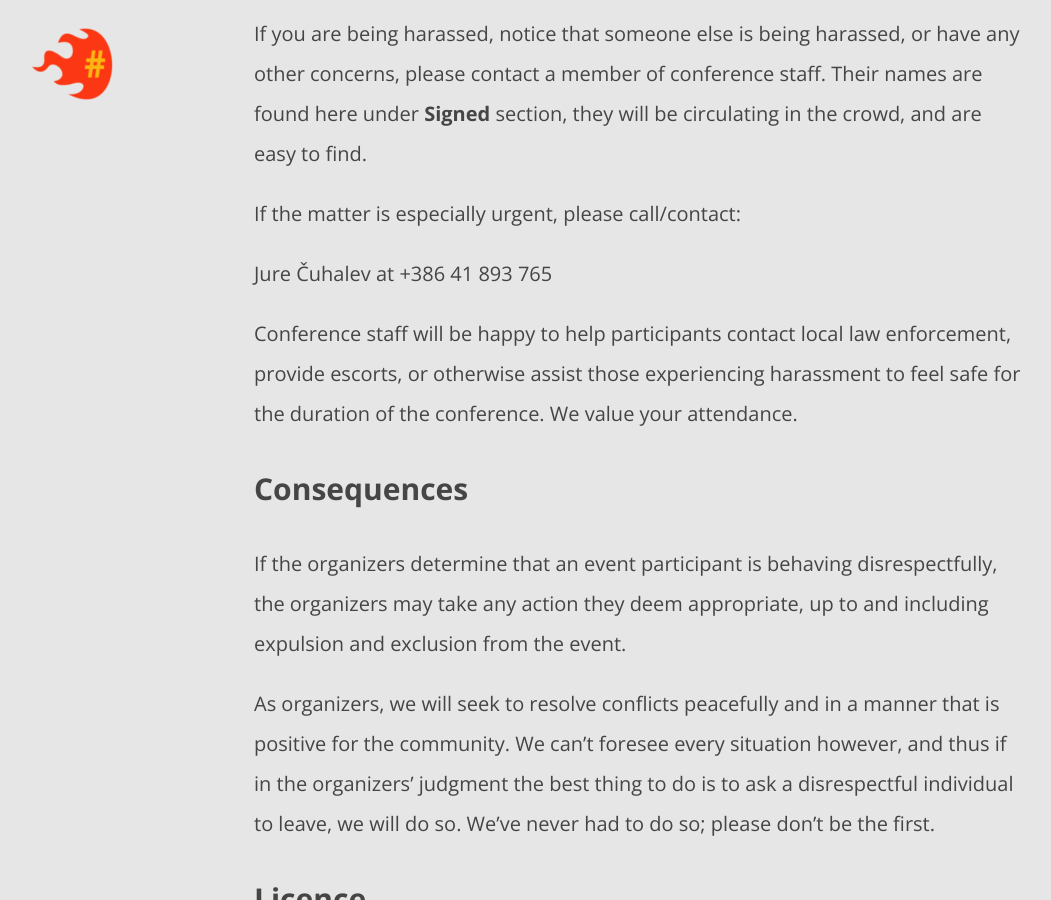
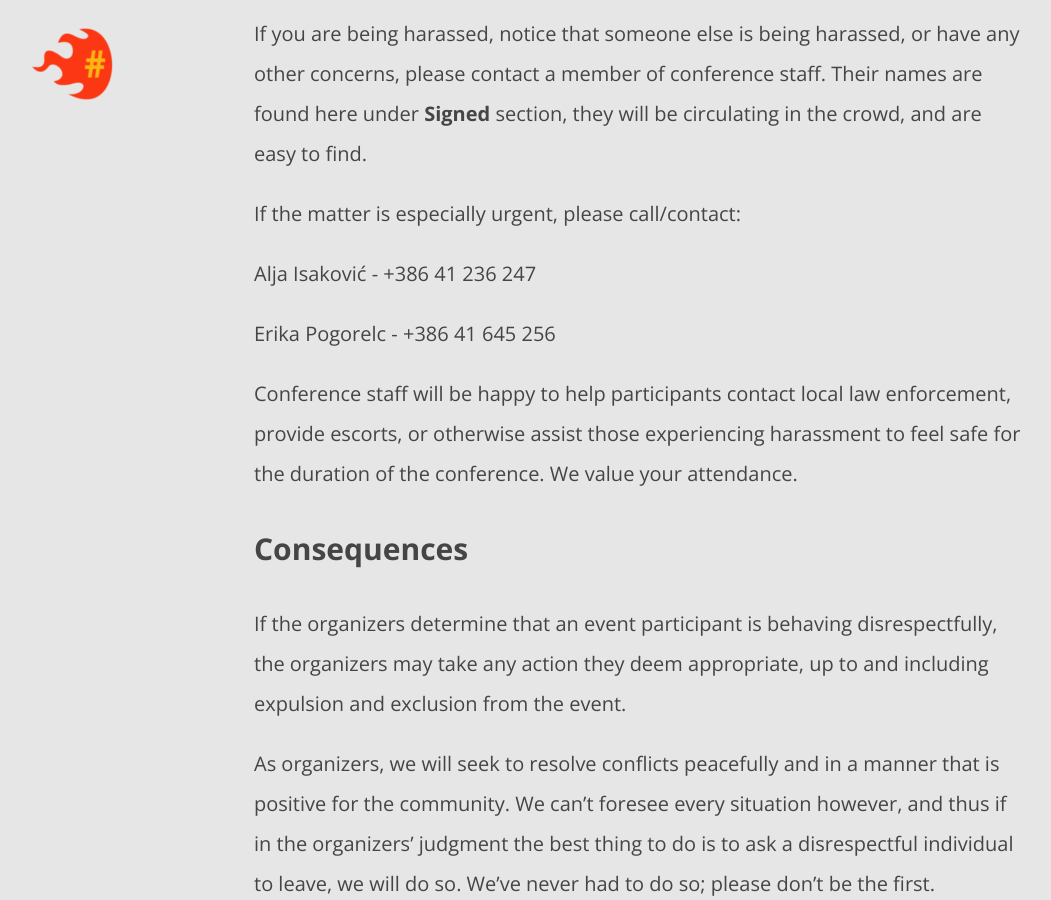
Before and after one commit to webcampsi/mb2015, a Jekyll site: the page built from _posts/2015-02-11-code-of-conduct.markdown, in a window 1280 px wide and 900 px high, scrolled down 2173 px. Shown: the whole window, without its empty margins (2-1053 px from the left). Built offline with Jekyll 4.4.1, drawn with Linux system fonts in a browser that asks for light colours.

Commit message:
Updating phone numbers

```diff
--- a/_posts/2015-02-11-code-of-conduct.markdown
+++ b/_posts/2015-02-11-code-of-conduct.markdown
@@ -41,7 +41,9 @@ and are easy to find.
 
 If the matter is especially urgent, please call/contact:
 
-Jure Čuhalev at +386 41 893 765
+Alja Isaković - +386 41 236 247
+
+Erika Pogorelc - +386 41 645 256
 
 Conference staff will be happy to help participants contact local law enforcement, provide escorts, or otherwise assist those experiencing harassment to feel safe for the duration of the conference. We value your attendance.
 
```
